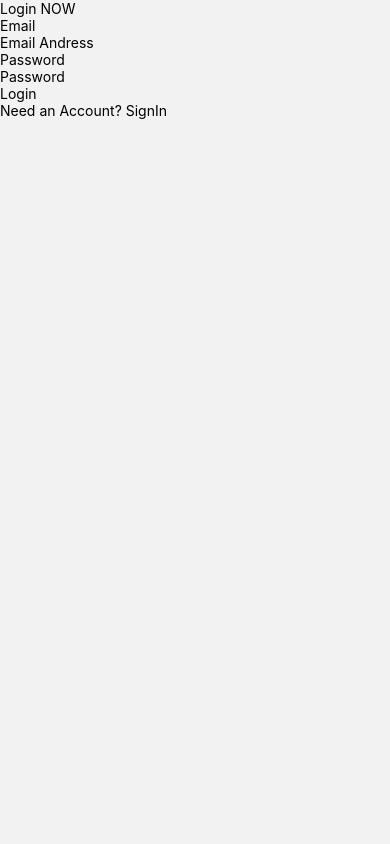
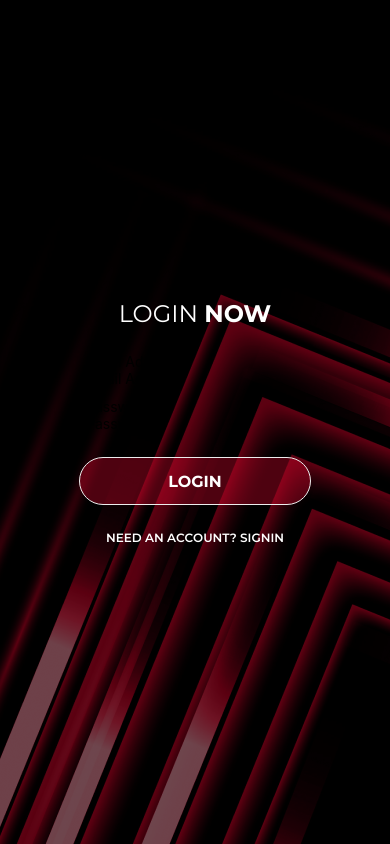
Before and after one commit to L-A-N-E/App-TRacer, a React Native app: screen /LoginScreen in a window 390 px wide. Built offline with nearby package versions, Linux system fonts and the light colour scheme; no server answers.

Commit message:
Criando o estilo para a tela Login

```diff
--- a/src/screens/LoginScreen.jsx
+++ b/src/screens/LoginScreen.jsx
@@ -1,6 +1,9 @@
 import React from 'react';
-import { Text, View, TouchableOpacity } from 'react-native';
+import { TouchableOpacity } from 'react-native';
+// Importando componente
 import AuthInputs from '../components/AuthInputs';
+// Importando estilos
+import { AuthBackground, AuthButton, AuthLinkText, AuthView, AuthTitle, AuthBold, AuthButtonText, AuthInputsView } from '../styles/AuthStyles'
 
 const LoginScreen = ({ email, setEmail, password, setPassword, isLogin, setIsLogin, handleAuthentication, navigation }) => {
 
@@ -9,12 +12,14 @@ const LoginScreen = ({ email, setEmail, password, setPassword, isLogin, setIsLog
   };
 
   return (
-    <View>
-      <Text>Login NOW</Text>
+    <AuthBackground source={require('../assets/images/background.png')}>
+      <AuthView>
+        <AuthTitle>Login <AuthBold>NOW</AuthBold></AuthTitle>
+        <AuthInputsView>
           <AuthInputs
             value={email}
             onChangeText={setEmail}
-        placeholder="Email Andress"
+            placeholder="Email Address"
             isPassword={false}
           />
           <AuthInputs
@@ -23,13 +28,15 @@ const LoginScreen = ({ email, setEmail, password, setPassword, isLogin, setIsLog
             placeholder="Password"
             isPassword={true}
           />
-      <TouchableOpacity onPress={onLoginPress}>
-        <Text>Login</Text>
+        </AuthInputsView>
+        <AuthButton onPress={onLoginPress}>
+          <AuthButtonText>Login</AuthButtonText>
+        </AuthButton>
+        <TouchableOpacity onPress={() => navigation.navigate('SignUp')}>
+          <AuthLinkText>Need an Account? SignIn</AuthLinkText>
         </TouchableOpacity>
-      <TouchableOpacity onPress={() => navigation.navigate('SignUp')}>
-        <Text>Need an Account? SignIn</Text>
-      </TouchableOpacity>
-    </View>
+      </AuthView>
+    </AuthBackground>
   );
 };
 
--- a/src/styles/AuthStyles.jsx
+++ b/src/styles/AuthStyles.jsx
@@ -1,22 +1,73 @@
 import styled from "styled-components/native";
 import Colors from "../constant/Colors";
-import { Text, TouchableOpacity } from "react-native";
+import { View, Text, TouchableOpacity } from "react-native";
+
+const baseTextStyle = `
+    font-family: 'Montserrat';
+    color: ${Colors.ft_color};
+`;
 
 export const AuthBackground = styled.ImageBackground`
     flex: 1;
 `
+export const AuthView = styled.View`
+    flex: 1;
+    padding: 45px 10px;
+    justify-content: center;
+    align-items: center;
+    gap: 25px;
+`;
+
+export const AuthTitle = styled.Text`
+    ${baseTextStyle}
+    font-size: 24px;
+    text-transform: uppercase;
+`;
+
+export const AuthBold = styled.Text`
+    font-weight: bold;
+`;
+
 export const AuthButton = styled.TouchableOpacity`
     justify-content: center;
     align-items: center;
     width: 232px;
     height: 48px;
-    border-radius: 10px;
+    border-radius: 40px;
     border: solid 1px ${Colors.br_color};
     background-color: ${Colors.fill_color2};
 `;
 
 export const AuthText = styled.Text`
+    ${baseTextStyle}
+    font-size: 16px;
+    margin-left: 5px;
+`
+export const AuthLinkText = styled.Text`
+    ${baseTextStyle}
+    font-size: 12px;
+    font-weight: 600;
+    text-transform: uppercase;
+`
+export const AuthButtonText = styled.Text`
+    ${baseTextStyle}
     font-weight: bold;
+    font-size: 16px;
     text-transform: uppercase;
-    color: ${Colors.ft_color};
 `;
+
+export const AuthInput = styled.TextInput.attrs({
+    placeholderTextColor: Colors.ft_color
+})`
+    ${baseTextStyle}
+    border-radius: 10px;
+    border: solid 1px ${Colors.br_color};
+    width: 291px;
+    height: 50px;
+    padding: 12.5px;
+    background-color: ${Colors.fill_color1};
+`
+export const AuthInputsView = styled.View`
+    display: flex;
+    gap: 11px;
+`
--- a/src/styles/WelcomeStyles.jsx
+++ /dev/null
@@ -1,17 +0,0 @@
-import styled from "styled-components/native";
-import { SafeAreaView, Text, ImageBackground, TouchableOpacity } from "react-native";
-import Colors from "../constant/Colors";
-
-export const WelcomeView = styled.View`
-    flex: 1;
-    padding: 45px 10px;
-    justify-content: center;
-    align-items: center;
-    gap: 25px;
-`;
-
-export const WelcomeTitle = styled.Text`
-    font-family: 'Montserrat';
-    font-size: 24px;
-    color: ${Colors.ft_color};
-`;
```
Lines whose indentation alone changed are shown as unchanged.
